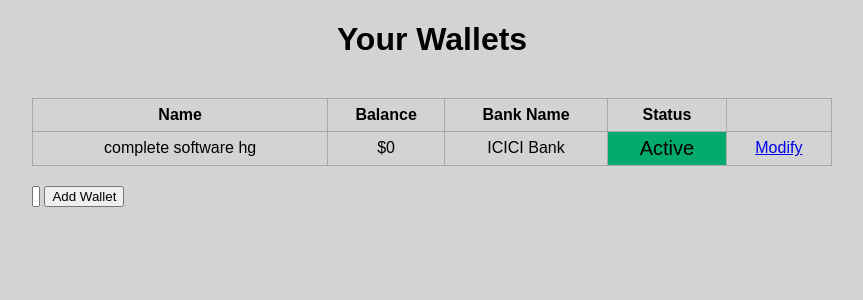
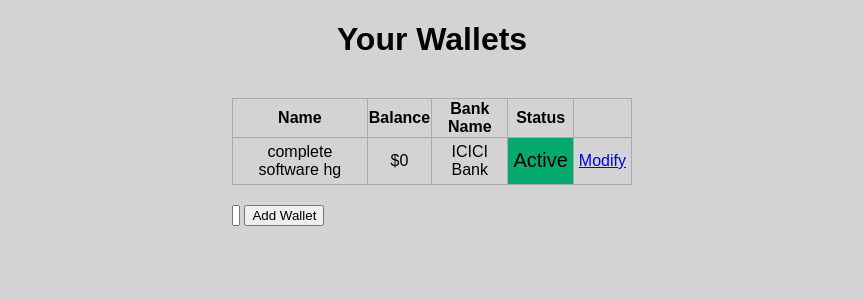
Before and after one commit to Chronos-Asteri/e_wallet_management_system, a Flask app: page / in a window 1280 px wide. Shown: the top 300 px of the page, without its empty margins (208-1071 px from the left). Run offline with Flask 2, Linux system fonts and the light colour scheme; data comes from the database, SQL or seed files in the repository.

Commit message:
Update main.css

```diff
--- a/static/css/main.css
+++ b/static/css/main.css
@@ -6,7 +6,7 @@ body, html {
 
 .content {
     margin: 0 auto;
-    width: 800px;
+    width: 400px;
 }
 
 table, td, th {
```
